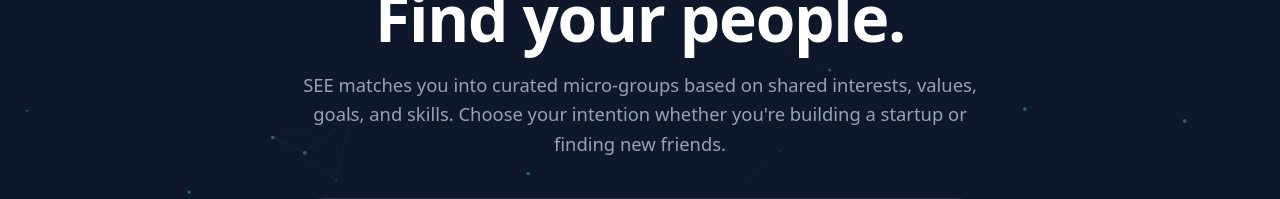
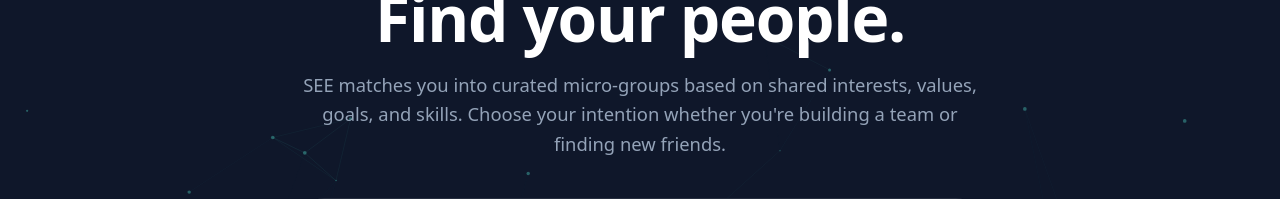
Before and after one commit to mealexandre/see-landing, a Next.js app in the folder see-landing/: page / in a window 1280 px wide. Shown: the part 307-506 px from the top of the page. Built offline with nearby package versions, Linux system fonts and the light colour scheme.

Commit message:
Update hero text: startup to team

```diff
--- a/see-landing/components/Hero.tsx
+++ b/see-landing/components/Hero.tsx
@@ -270,7 +270,7 @@
         >
           SEE matches you into curated micro-groups based on shared interests,
           values, goals, and skills. Choose your intention whether you're building a
-          startup or finding new friends.
+          team or finding new friends.
         </p>
 
         <div className="see-connect-box">
```
